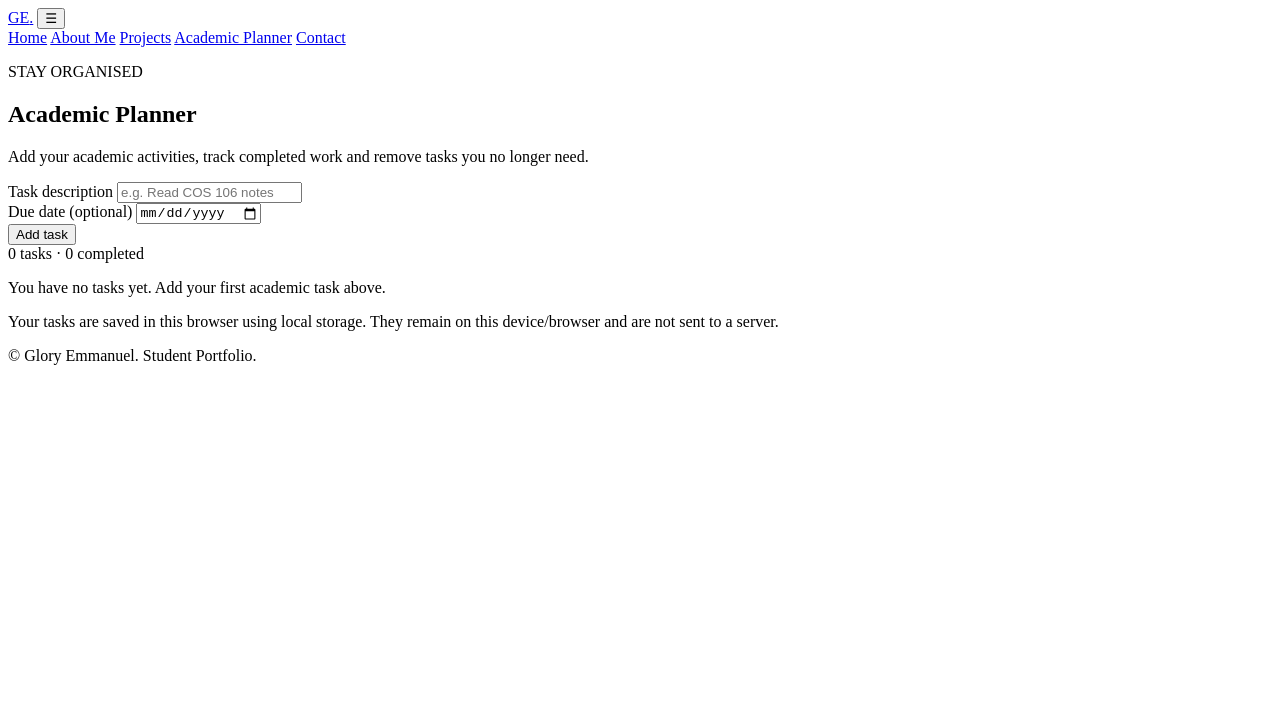
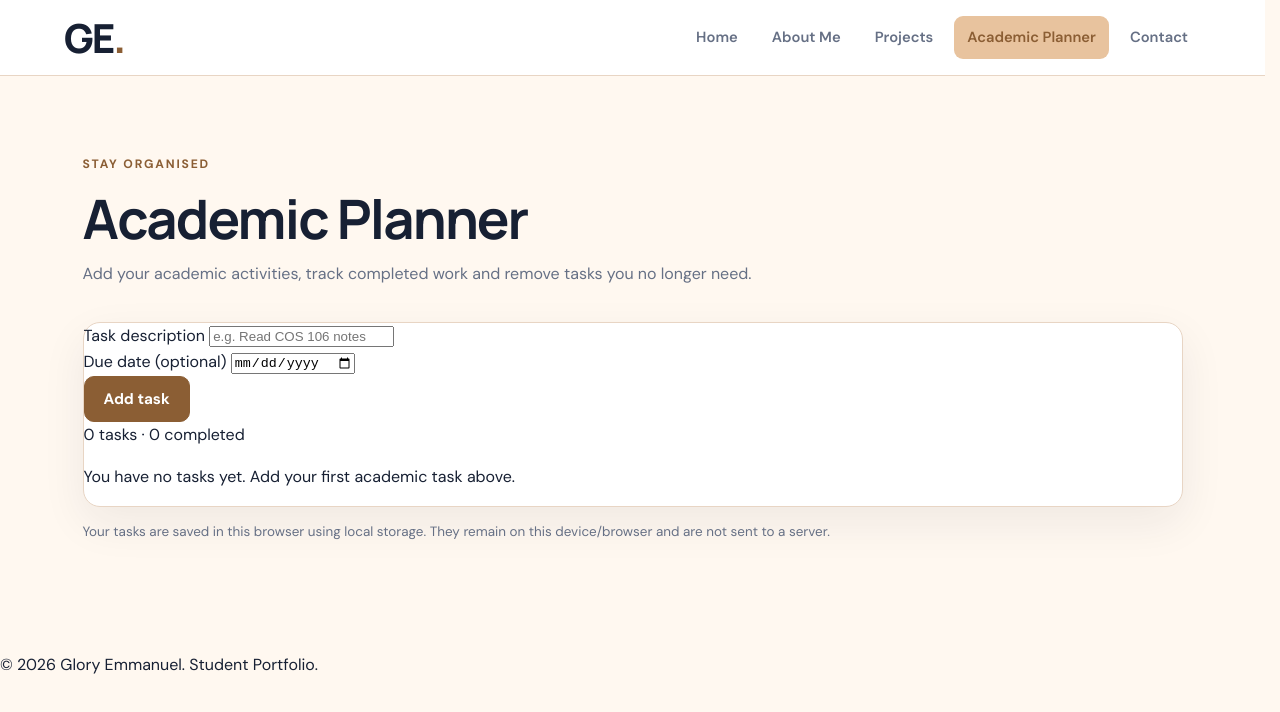
Before and after one commit to Glowry401/Glowry401.github.io, a plain HTML site: page planner.html in a window 1280 px wide. Drawn offline with Linux system fonts and the light colour scheme.

Commit message:
Update script and stylesheet paths in planner.html

```diff
--- a/planner.html
+++ b/planner.html
@@ -5,9 +5,9 @@
   <meta name="viewport" content="width=device-width, initial-scale=1.0">
   <meta name="description" content="A simple academic planner to add, complete and delete study tasks. Tasks are saved in your browser.">
   <title>Academic Planner | Glory Emmanuel</title>
-  <link rel="stylesheet" href="css/style.css">
-  <script src="js/main.js" defer></script>
-  <script src="js/planner.js" defer></script>
+  <link rel="stylesheet" href="style.css">
+  <script src="main.js" defer></script>
+  <script src="planner.js" defer></script>
 </head>
 <body>
   <header class="site-header">
```
